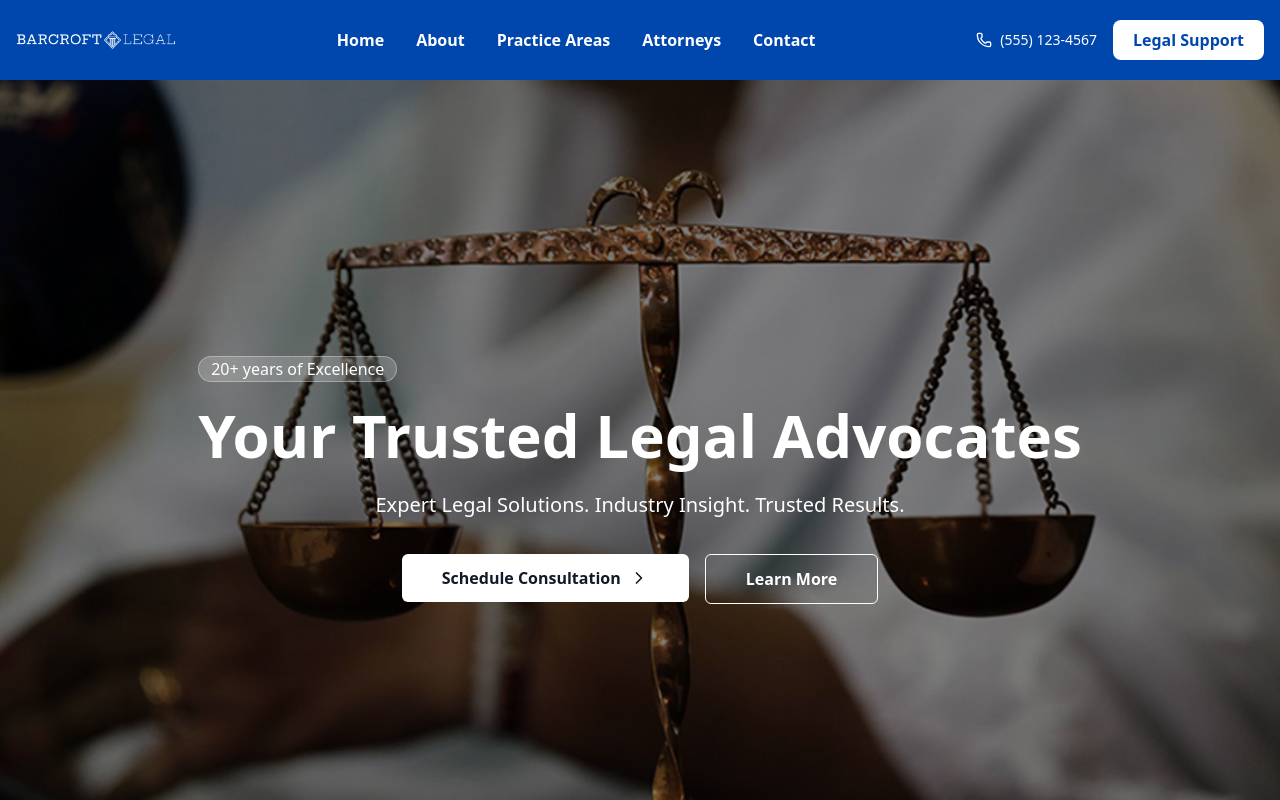
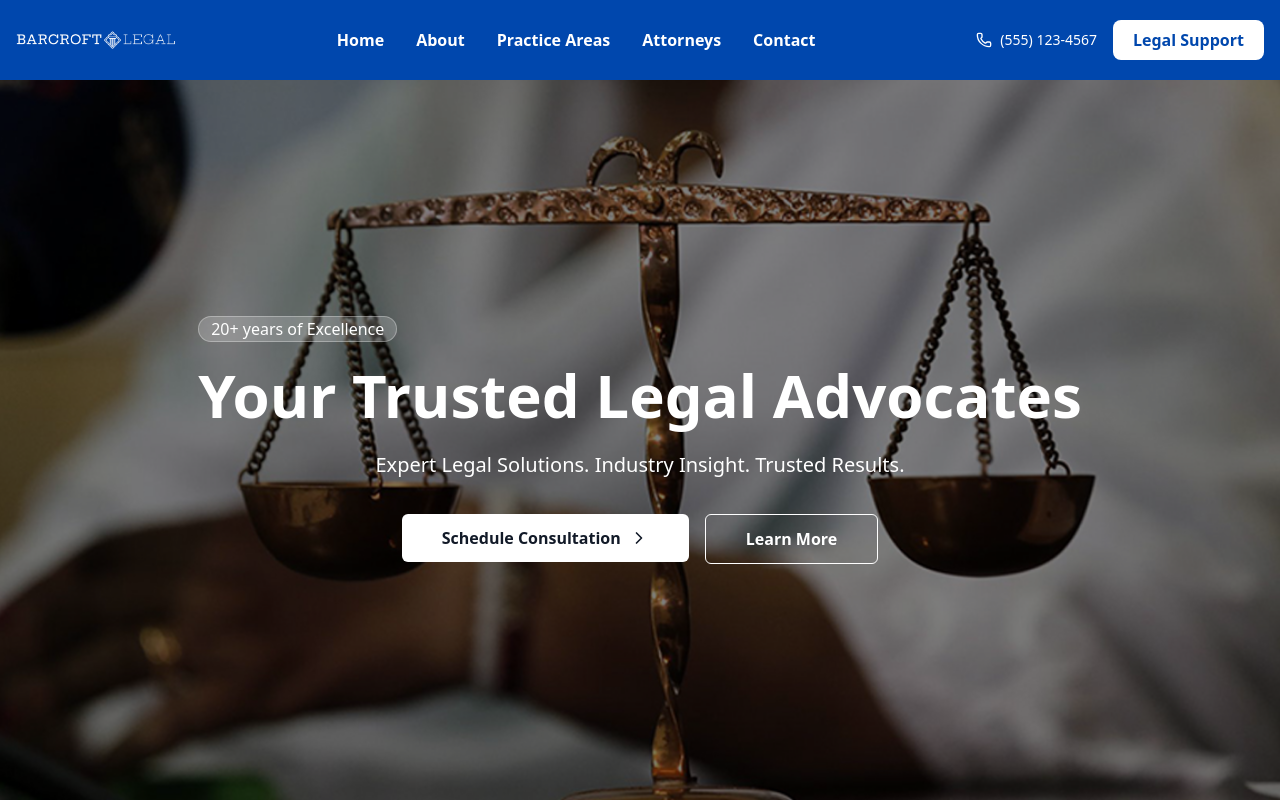
Before and after one commit to Obayuwana22/barcroftlegal, a React (Vite) app: page / in a window 1280 px wide. Shown: the top 800 px of the page. Built offline with nearby package versions, Linux system fonts and the light colour scheme.

Commit message:
Reduce hero space

```diff
--- a/src/components/Hero.jsx
+++ b/src/components/Hero.jsx
@@ -5,7 +5,7 @@ import { HeroSlider } from "./HeroSlider";
 
 const Hero = () => {
   return (
-    <section id="home" className="relative mt-20">
+    <section id="home" className="relative mt-10">
       <HeroSlider images={sliderAssets} />
       <div className="container mx-auto px-4">
         <div className="absolute inset-0 flex flex-col items-center justify-center p-8 text-center text-white z-20">
```
